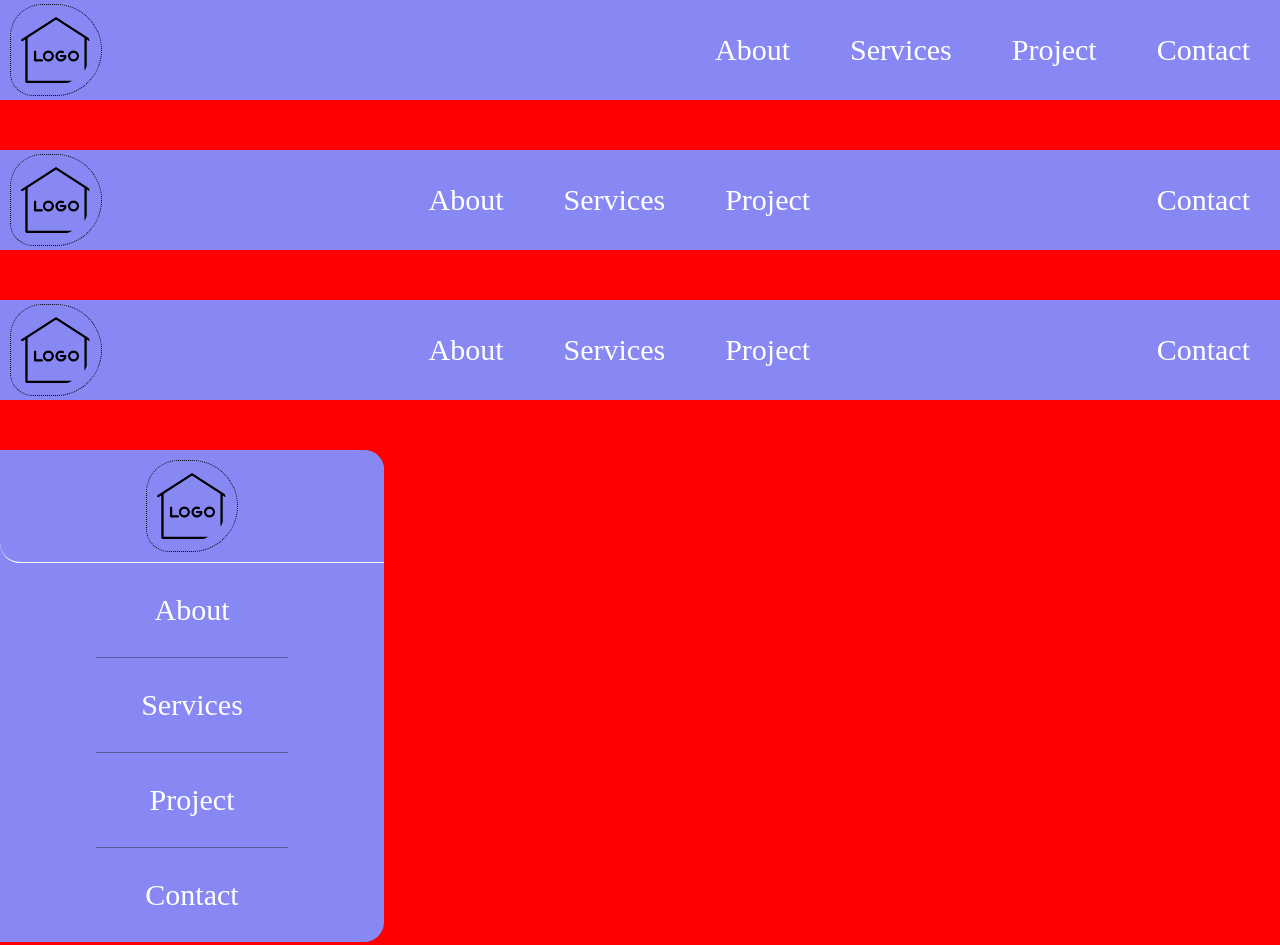
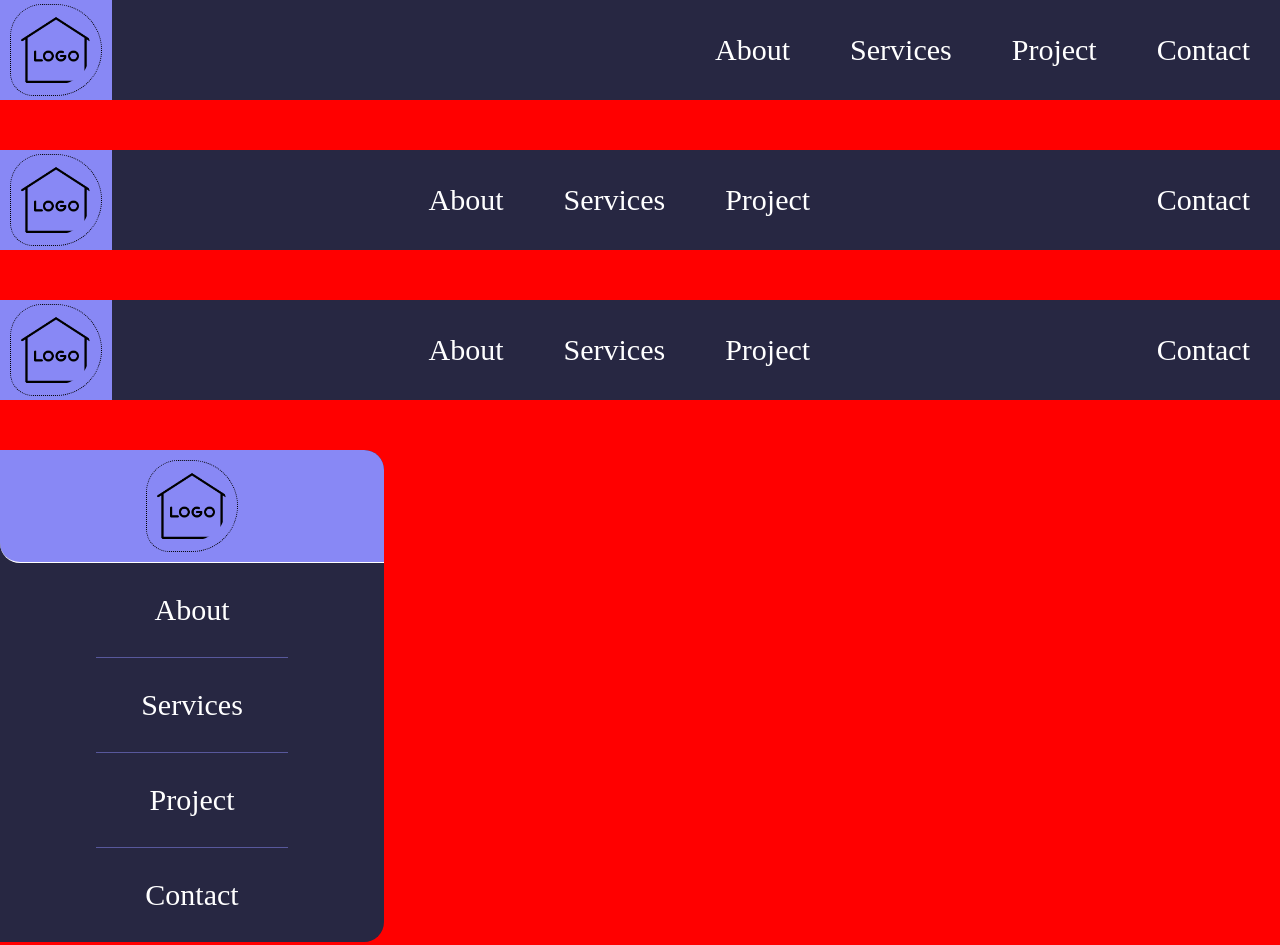
Before and after one commit to ToamAppleSeeds/netlify-deploy-2, a plain HTML site: page html/nav.html in a window 1280 px wide. Shown: the top 945 px of the page. Drawn offline with Linux system fonts and the light colour scheme.

Commit message:
change navbar color

```diff
--- a/cssFlex/navStyles/colors.styles.css
+++ b/cssFlex/navStyles/colors.styles.css
@@ -1,3 +1,3 @@
 :root{
-    --COLOR_PURPLE:rgb(136, 136, 245);
+    --COLOR_PURPLE:rgb(39, 39, 66);
 }
```
